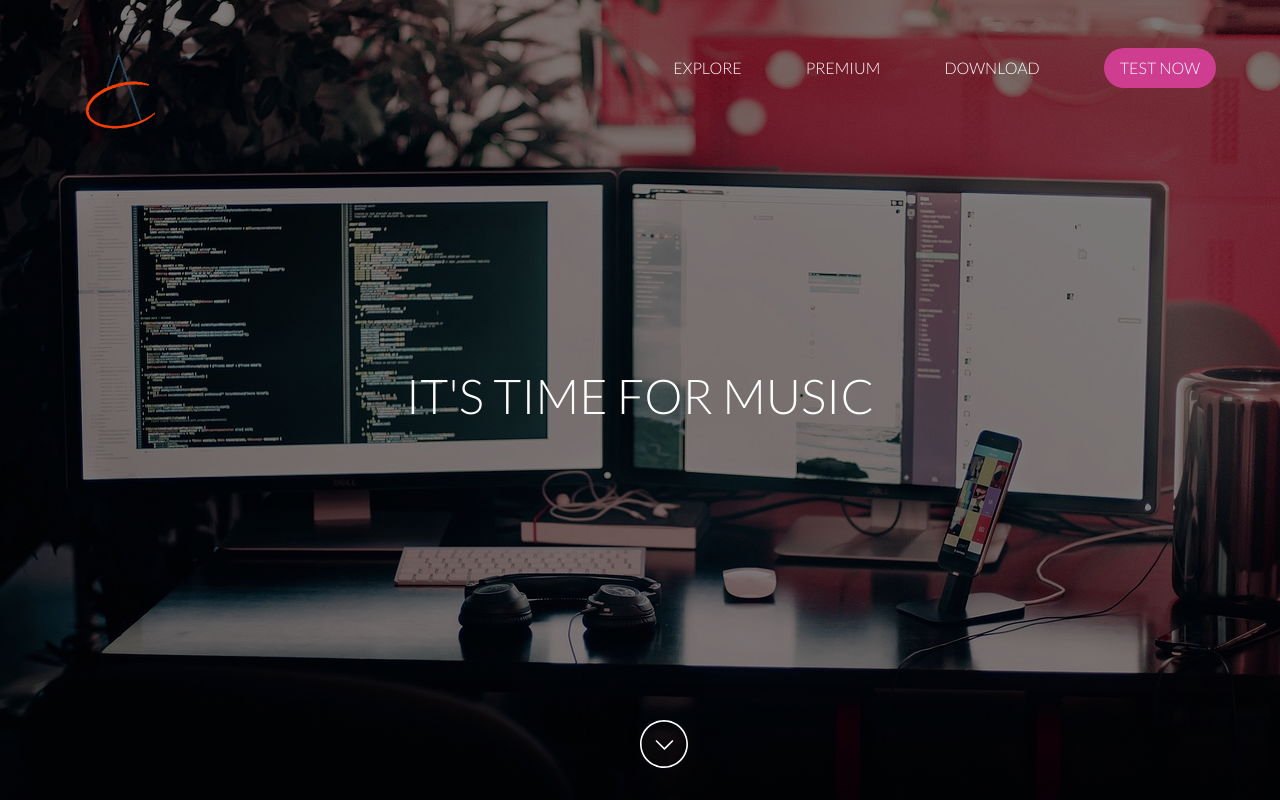
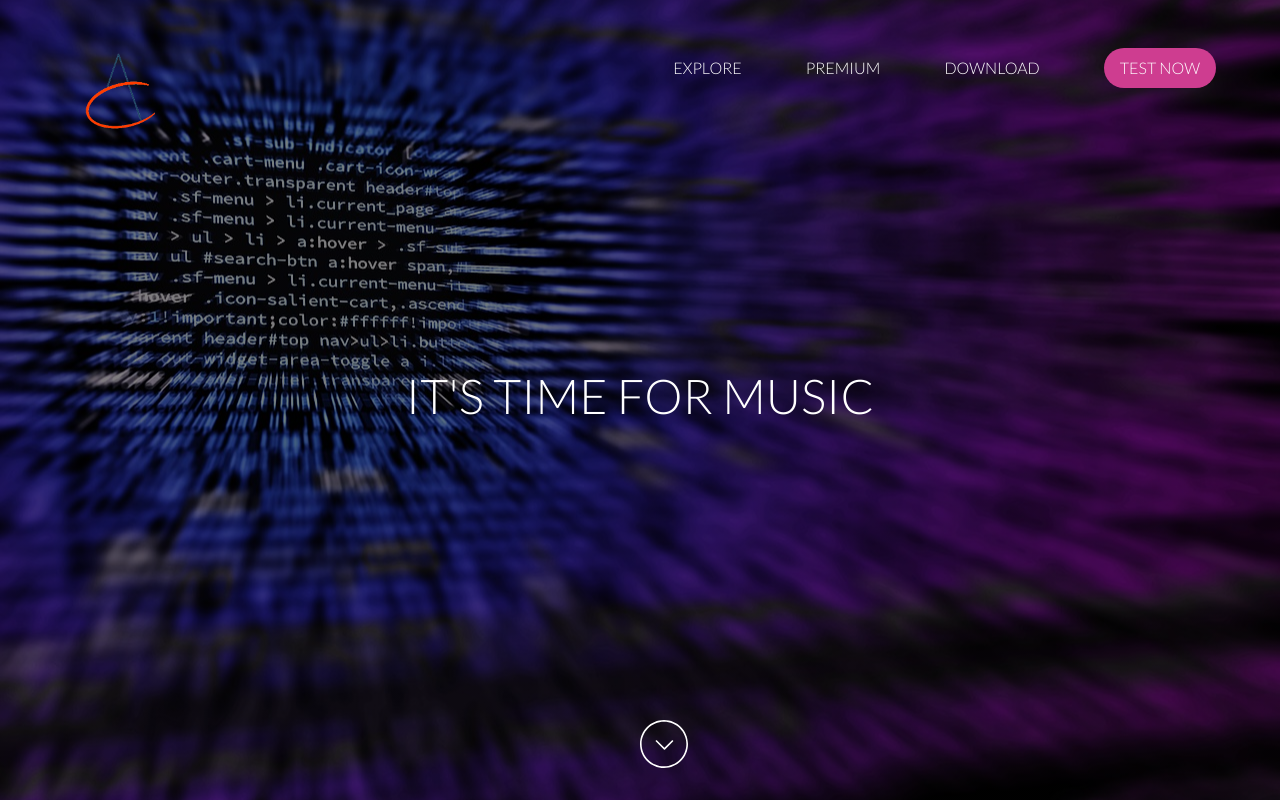
Before and after one commit to pkawalya/appcellon-site, a Next.js app: page / in a window 1280 px wide. Built offline with nearby package versions, Linux system fonts and the light colour scheme.

Commit message:
added new bg pic

```diff
--- a/components/style.css
+++ b/components/style.css
@@ -70,7 +70,7 @@
     position: relative;
   }
   .site__section--start {
-    background: linear-gradient(rgba(0,0,0, .5), rgba(0,0,0,.5)), url("../public/computer.jpg") 50%/cover no-repeat;
+    background: linear-gradient(rgba(0,0,0, .5), rgba(0,0,0,.5)), url("../public/bg.jpg") 50%/cover no-repeat;
   }
 
   .button {
```
Also changed, not shown: public/bg.jpg (added).
